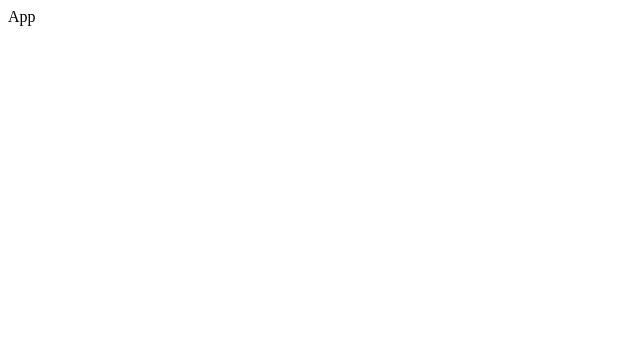
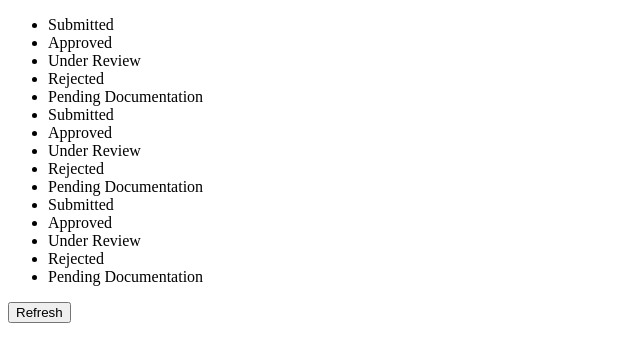
Before and after one commit to MartinSugarev/react-workflow-engine, a React app: page / in a window 1280 px wide. Shown: the top 362 px of the page, without its empty margins (0-640 px from the left). Built offline with nearby package versions, Linux system fonts and the light colour scheme.

Commit message:
added useFetch hook

```diff
--- a/src/App.tsx
+++ b/src/App.tsx
@@ -1,7 +1,18 @@
 import React from 'react'
+import useFetch from './hooks/useFetch';
 
 export default function App() {
+  const { data, loading, error, refetch } = useFetch('/claims.json', {method: 'GET'});
+
+  if (loading) return <div>Loading...</div>;
+  if (error) return <div>Error: {error.message}</div>;
+
   return (
-    <div>App</div>
-  )
+    <div>
+      <ul>
+        {data && data.map(user => <li key={user.id}>{user.status}</li>)}
+      </ul>
+      <button onClick={refetch}>Refresh</button>
+    </div>
+  );
 }
--- /dev/null
+++ b/src/hooks/useFetch.tsx
@@ -0,0 +1,68 @@
+import { useEffect, useState } from "react";
+const  customData =  {
+    "id": "14",
+    "claimNumber": "CLM014",
+    "policyholderName": "Ava Green",
+    "claimType": "Home",
+    "status": "Rejected",
+    "claimAmount": 3800,
+    "dateSubmitted": "2025-12-28",
+    "assignedAdjuster": "Bob"
+  }
+
+type DataType = typeof customData;
+
+interface OptionWithBody {
+    method: 'POST'  | 'PUT' | 'PATCH';
+    body: string;
+}
+
+interface OptionWithoutBody {
+    method: 'GET';
+}
+
+type OptionsProp =
+  (OptionWithBody | OptionWithoutBody) & {
+    headers?: {
+      "Content-Type": "application/json" | "text/xml";
+    };
+  };
+
+
+export default function useFetch(url: string, options?: OptionsProp) {
+   const [data, setData] = useState<DataType[] | null>(null)
+   const [loading, setLoading] = useState<boolean>(false)
+   const [error, setError] = useState<Error | null>(null);
+   const controller = new AbortController();
+
+  useEffect(() => {
+
+    apiCall()
+
+    return () => controller.abort();
+   }, [url])
+
+
+    async function apiCall() {
+        setLoading(true)
+        setError(null);
+    try {
+        const res = await fetch(url, {
+        ...options,
+        signal: controller.signal,
+    });
+        if(!res.ok) {
+        setLoading(false);
+        throw new Error(`${res.statusText}`)
+        }
+        const data = await res.json()
+        setData(data)
+
+    } catch (e: any) {
+        setError(e)
+    }
+        setLoading(false)
+   }
+
+   return { data, loading, error, refetch: apiCall }
+}
```
